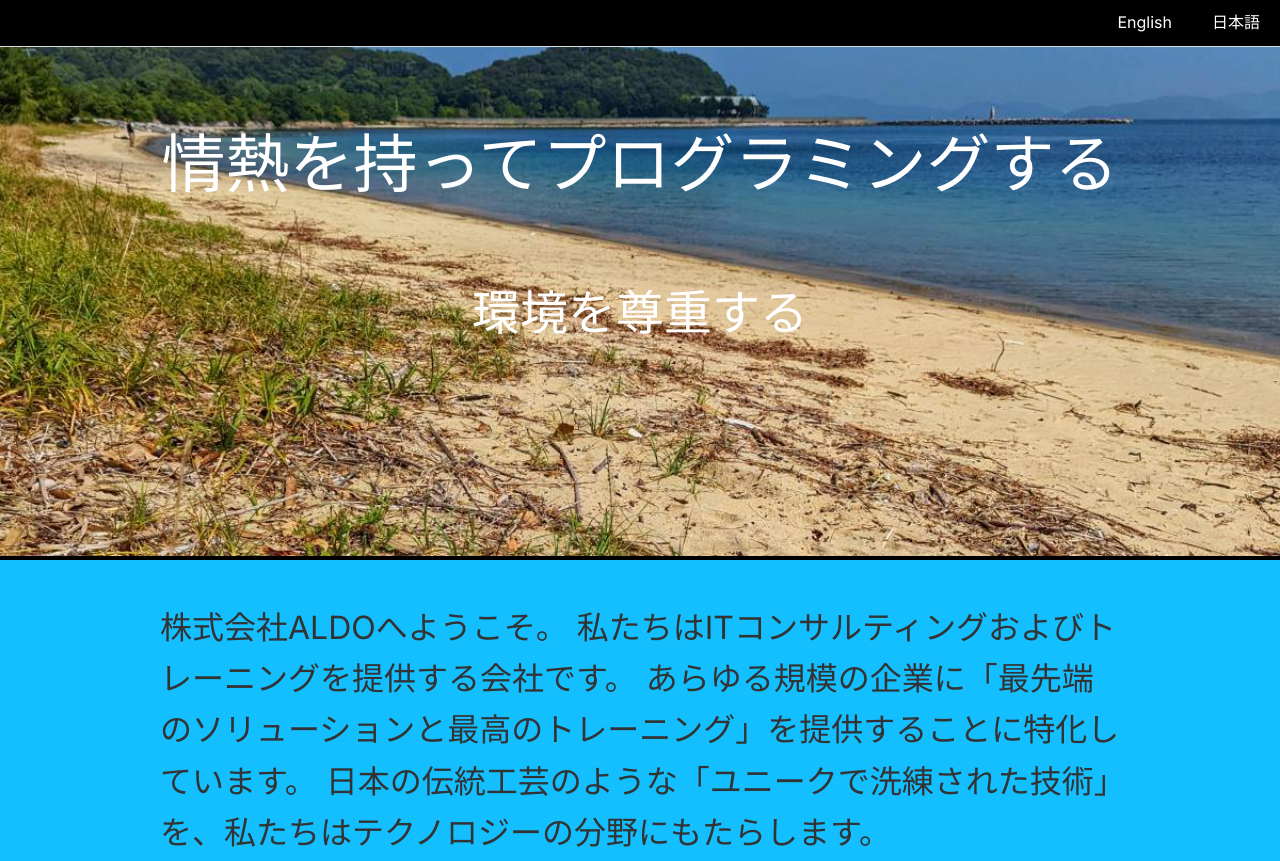
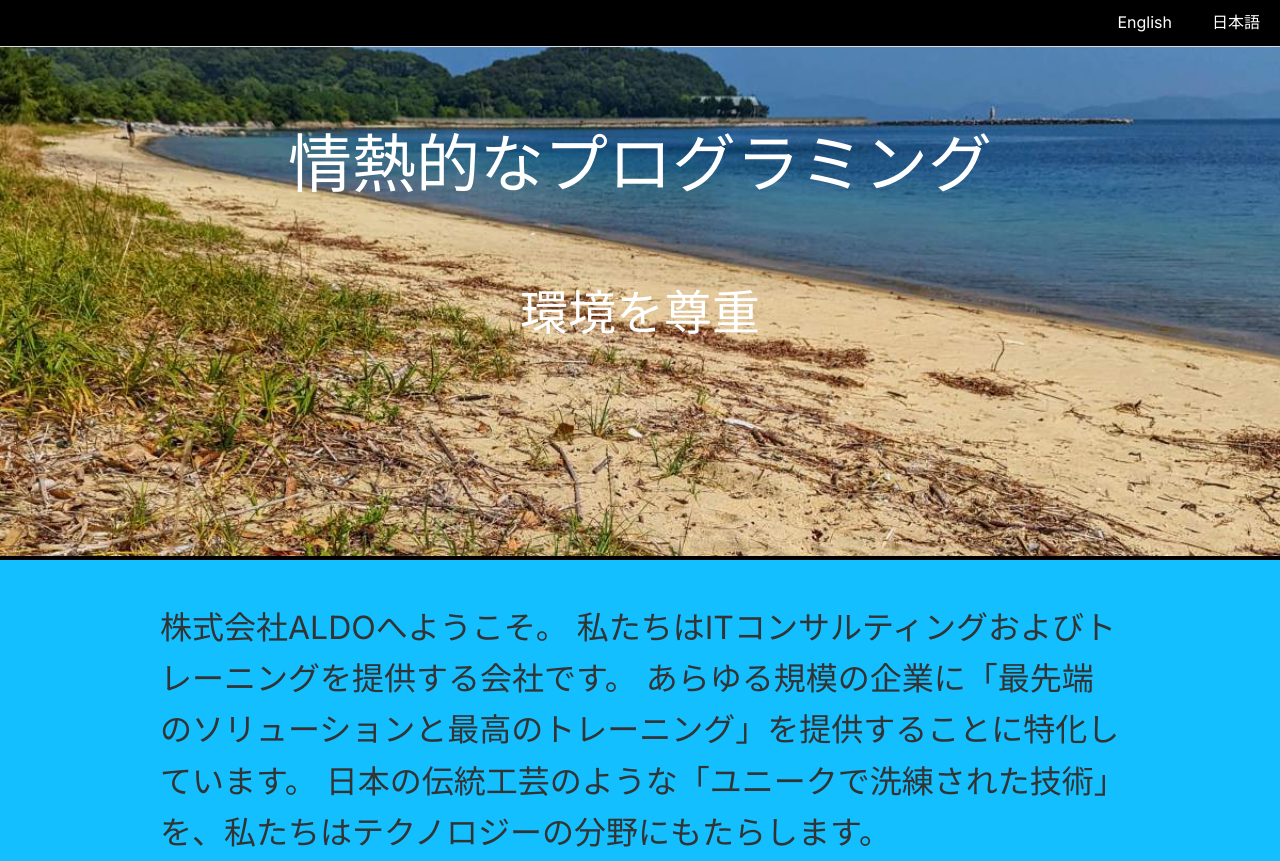
Before and after one commit to uberto/kkaldo_website, a plain HTML site: page index.html in a window 1280 px wide. Shown: the top 861 px of the page. Drawn offline with Linux system fonts and the light colour scheme.

Commit message:
fixed japanese

```diff
--- a/index.html
+++ b/index.html
@@ -15,8 +15,8 @@
     </ul>
 </nav>
 <header>
-    <h1>情熱を持ってプログラミングする</h1>
-    <h2>環境を尊重する</h2>
+    <h1>情熱的なプログラミング</h1>
+    <h2>環境を尊重</h2>
 </header>
 <section id="mission">
     <div class="container">
```
